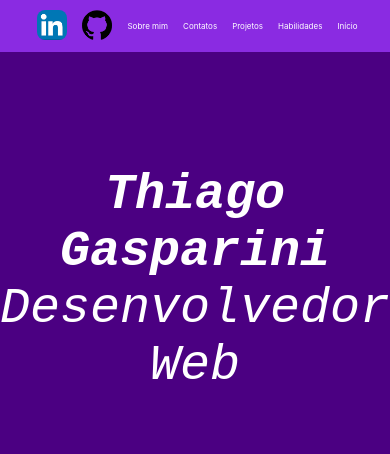
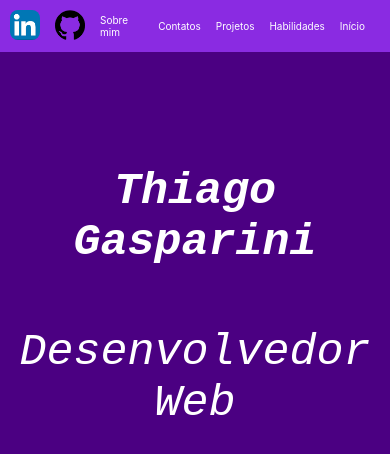
Before and after one commit to ThiagoGasparini/ThiagoGasparini.github.io, a React (Create React App) app: page / in a window 390 px wide. Shown: the top 454 px of the page. Built offline with nearby package versions, Linux system fonts and the light colour scheme.

Commit message:
alterações responsividade

```diff
--- a/src/pages/Contact.jsx
+++ b/src/pages/Contact.jsx
@@ -86,7 +86,7 @@ const Contact = () => {
               ></textarea>
             </div>
             <div>
-              <input className="sub" type="submit" name="" />
+              <input className="sub" type="submit" value="Enviar" />
             </div>
           </div>
         </form>
--- a/src/pages/Home.jsx
+++ b/src/pages/Home.jsx
@@ -10,7 +10,7 @@ const Home = () => {
       <img id="arrow" className="imgArrow" src={imgArrow} alt="" />
       <div className="name">
         <strong><em><div>Thiago Gasparini</div></em></strong>
-        <em><div>Desenvolvedor Web</div></em>
+        <em><div className="dev">Desenvolvedor Web</div></em>
       </div>
     </div>
   );
--- a/src/pages/pages-css/Header.css
+++ b/src/pages/pages-css/Header.css
@@ -33,9 +33,8 @@
     text-decoration: none;
     color: #fff;
     background-color: blueviolet;
-    font-size: 8px;
+    font-size: 10px;
     display: flex;
     justify-content: center;
-    width: 100%;
   }
 }
--- a/src/pages/pages-css/Home.css
+++ b/src/pages/pages-css/Home.css
@@ -33,7 +33,10 @@ body {
 
 @media screen and (max-width: 520px) {
   .name {
-    font-size: 50px;
+    font-size: 45px;
+  }
+  .dev {
+    margin-top: 15%;
   }
 
 }
```
